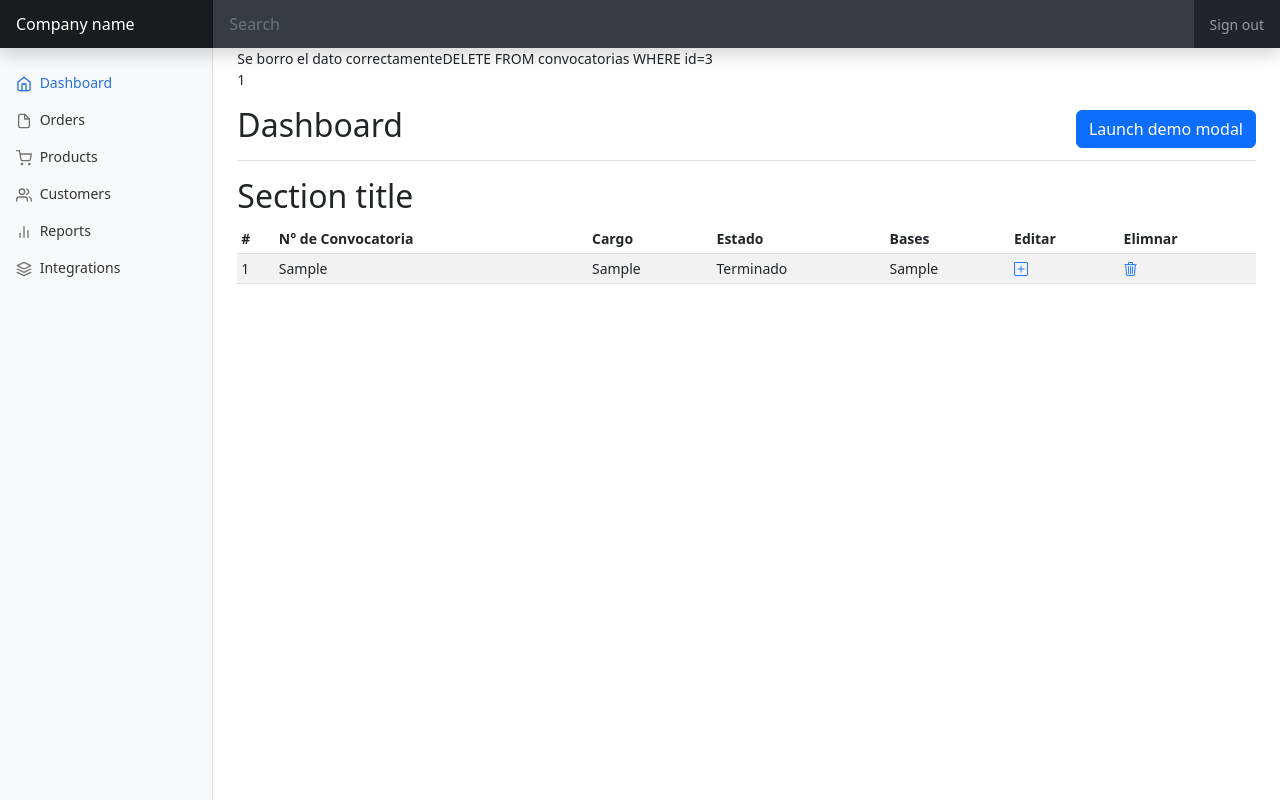
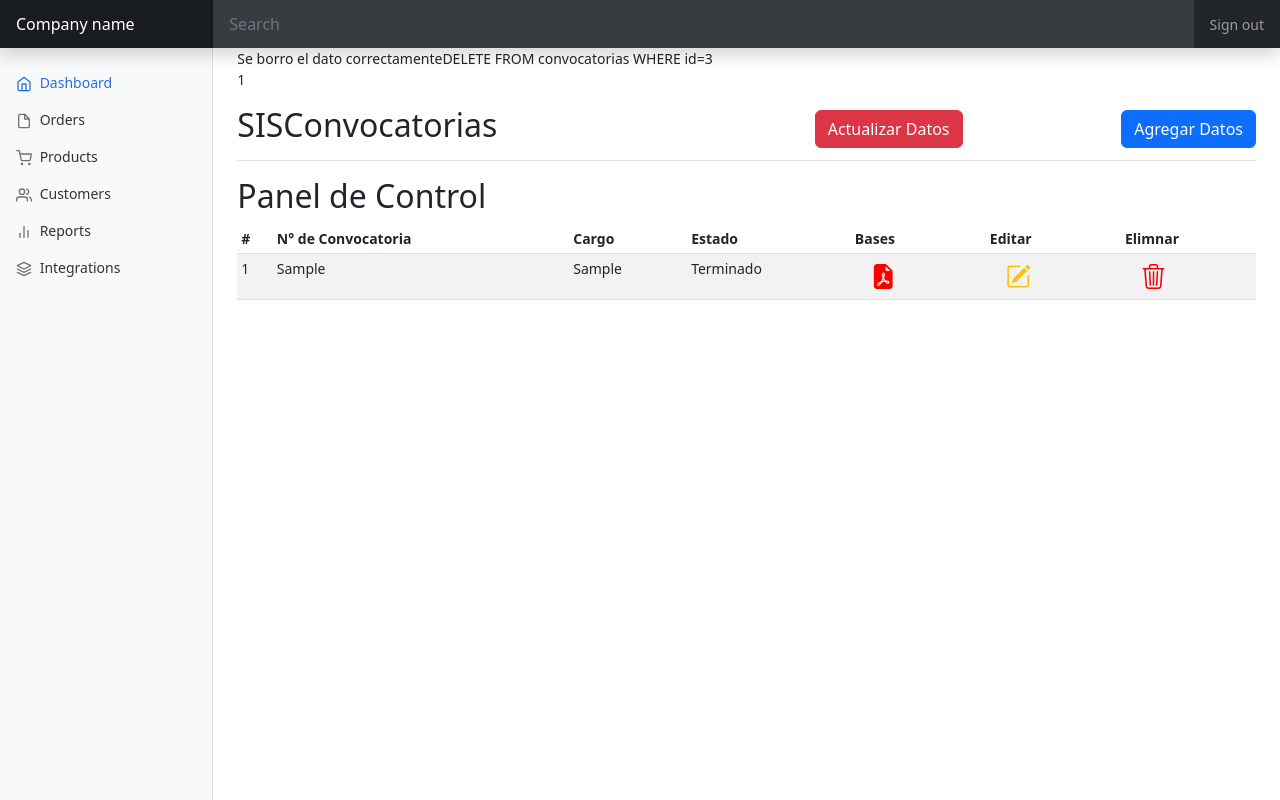
Before and after one commit to jhoncar-bot/Convocatorias-CAS, a PHP site: page /administrador/index.php in a window 1280 px wide. Run offline with PHP 8.4, Linux system fonts and the light colour scheme; the visitor is signed in with stand-in values (Sample User, id 1); tables that the repository leaves empty or names only in its code hold one stand-in row (values such as "Sample post"); some libraries are stand-ins or nearby versions.

Commit message:
creation convocatoria crud

```diff
--- a/administrador/index.php
+++ b/administrador/index.php
@@ -1,13 +1,30 @@
 <?php
 include("options.php");
 include("conexion.php");
+
 $sql="SELECT * FROM convocatoria";
 $resultado=$conn->query($sql);
+$id=(isset($_GET['id']))?$_GET['id']:'';
+$numConvocatoria='';
+$cargo='';
+$estado='';
+$bases='';
+if($id!=''){
+  $sql="SELECT * FROM convocatoria WHERE id=$id";
+  $result=$conn->query($sql);
+  $fila=$result->fetch_row();
+  $id=$fila[0];
+  $numConvocatoria=$fila[1];
+  $cargo=$fila[2];
+  $estado=$fila[3];
+  $bases=$fila[4];
+}
+?>
 
-?>
 <main class="col-md-9 ms-sm-auto col-lg-10 px-md-4">
   <?php
   /*$sql="INSERT INTO convocatoria(numConvocatoria,cargo,estado,bases) VALUES ('CAS 039-2022','EXPERTO(A) DE COMUNICACIONES','EN PROCESO','https://talento.sunedu.gob.pe/')";*/
+  print($id);
   $sql="DELETE FROM convocatorias WHERE id=3";
   $eliminar=$conn->query($sql);
   if ($eliminar) {
@@ -34,50 +51,19 @@ $resultado=$conn->query($sql);
       ?>
 
       <div class="d-flex justify-content-between flex-wrap flex-md-nowrap align-items-center pt-3 pb-2 mb-3 border-bottom">
-        <h1 class="h2">Dashboard</h1>
+        <h1 class="h2">SISConvocatorias</h1>
         <!-- Button trigger modal -->
-        <button type="button" class="btn btn-primary" data-bs-toggle="modal" data-bs-target="#exampleModal">
-          Launch demo modal
+        <a href="" id="press"  data-bs-toggle="modal" data-bs-target="#Modal2"></a>
+        <a href="./" class="btn btn-danger">Actualizar Datos</a>
+        <button type="button" class="btn btn-primary" data-bs-toggle="modal" data-bs-target="#Modal1">
+          Agregar Datos
         </button>
-        <div class="modal fade" id="exampleModal" tabindex="-1" aria-labelledby="exampleModalLabel" aria-hidden="true">
-          <div class="modal-dialog">
-            <div class="modal-content">
-              <div class="modal-header">
-                <h5 class="modal-title" id="exampleModalLabel">Agregue una Convocatoria:</h5>
-                <button type="button" class="btn-close" data-bs-dismiss="modal" aria-label="Close"></button>
-              </div>
-              <div class="modal-body">
-                <form action="convocatoriaEvalua.php" method="GET" id="enviar" >
-                 <div class="mb-3">
-                  <label for="exampleFormControlInput1" class="form-label">N° de Convocatoria:</label>
-                  <input type="text" class="form-control" name="numConvocatoria" placeholder="N° de Convocatoria">
-                </div>
-                <div class="mb-3">
-                  <label for="exampleFormControlInput1" class="form-label">Cargo:</label>
-                  <input type="text" class="form-control" name="cargo"  placeholder="Cargo">
-                </div>
 
-              <div class="mb-3">
-                <label for="exampleFormControlInput1" class="form-label">Estado:</label>
-                <input type="text" class="form-control" name="estado" placeholder="Estado">
-              </div>
-              <div class="mb-3">
-                <label for="exampleFormControlInput1" class="form-label">Bases:</label>
-                <input type="text" class="form-control" name="base" placeholder="Link">
-              </div>
-            </form>
-          </div>
-          <div class="modal-footer">
-            <button type="button" class="btn btn-secondary" data-bs-dismiss="modal">Cerrar</button>
-            <button type="submit" class="btn btn-primary" form="enviar">Guardar</button>
-          </div>
-        </div>
-      </div>
-    </div>
+
 
       </div>
 
-  <h2>Section title</h2>
+      <h2>Panel de Control</h2>
       <div class="table-responsive">
         <table class="table table-striped table-sm">
           <thead >
@@ -98,9 +84,9 @@ $resultado=$conn->query($sql);
                 <td><?php echo $fila[1]?></td>
                 <td><?php echo $fila[2]?></td>
                 <td><?php echo $fila[3]?></td>
-            <td><?php echo $fila[4]?></td>
-            <td class="icono"><a href=" "><i class="bi bi-plus-square"></i></a></td>
-            <td><a href=" "><i class="bi bi-trash3"></a></i></td>
+                <td><?php echo($fila[4]!='')?'<a href="'.$fila[4].'" target="_blank" class="p-3 py-6"><i class="bi bi-file-earmark-pdf-fill icono"></i></a>':'';?></td>
+                <td ><a href="index.php?id=<?php echo $fila[0]?>" class="p-3 py-6" ><i class="bi bi-pencil-square icono1"></i></a></td>
+                <td><a href="convocatoriaEvalua.php?op=eliminar&id=<?php echo $fila[0]?>" class="p-3 py-6"><i class="bi bi-trash3  icono " ></a></i></td>
               </tr>
             <?php } ?>
           </tbody>
@@ -109,14 +95,102 @@ $resultado=$conn->query($sql);
       </div>
 
     </main>
+    <!-- modal guardar -->
+    <div class="modal fade" id="Modal1" tabindex="-1" aria-labelledby="exampleModalLabel" aria-hidden="true">
+      <div class="modal-dialog">
+        <div class="modal-content">
+          <div class="modal-header">
+            <h5 class="modal-title" id="exampleModalLabel">Agregue una Convocatoria:</h5>
+            <button type="button" class="btn-close" data-bs-dismiss="modal" aria-label="Close"></button>
+          </div>
+          <div class="modal-body">
+            <form action="convocatoriaEvalua.php" method="GET" id="enviar" >
+             <div class="mb-3">
+              <label for="exampleFormControlInput1" class="form-label">N° de Convocatoria:</label>
+              <input type="text" class="form-control" name="numConvocatoria"  placeholder="N° de Convocatoria">
+            </div>
+            <div class="mb-3">
+              <label for="exampleFormControlInput1" class="form-label">Cargo:</label>
+              <textarea class="form-control" name="cargo"  placeholder="Cargo"></textarea>
 
+            </div>
 
+            <div class="mb-3">
+              <label for="exampleFormControlInput1" class="form-label">Estado:</label>
+              <input type="text" class="form-control" name="estado" placeholder="Estado">
+            </div>
+            <div class="mb-3">
+              <label for="exampleFormControlInput1" class="form-label">Bases:</label>
+              <textarea class="form-control" name="base"  placeholder="Link"></textarea>
+
+            </div>
+          </form>
+        </div>
+        <div class="modal-footer">
+          <button type="button" class="btn btn-secondary" data-bs-dismiss="modal">Cerrar</button>
+          <button type="submit" class="btn btn-primary" form="enviar">Guardar</button>
+        </div>
+      </div>
+    </div>
+  </div>
+  <!-- modal editar -->
+  <div class="modal fade" id="Modal2" tabindex="-1" aria-labelledby="exampleModalLabel" aria-hidden="true">
+    <div class="modal-dialog">
+      <div class="modal-content">
+        <div class="modal-header">
+          <h5 class="modal-title" id="exampleModalLabel">Edite una Convocatoria:</h5>
+          <button type="button" class="btn-close" data-bs-dismiss="modal" aria-label="Close"></button>
+        </div>
+        <div class="modal-body">
+          <form action="convocatoriaEvalua.php" method="GET" id="enviarEditar" >
+            <input type="text" name="id" value="<?php echo $id; ?>" hidden>
+           <div class="mb-3">
+            <label for="exampleFormControlInput1" class="form-label">N° de Convocatoria:</label>
+            <input type="text" class="form-control" name="numConvocatoria" value="<?php echo $numConvocatoria; ?>" placeholder="N° de Convocatoria">
+          </div>
+          <div class="mb-3">
+            <label for="exampleFormControlInput1" class="form-label">Cargo:</label>
+            <textarea class="form-control" name="cargo"  placeholder="Cargo"><?php echo $cargo;?></textarea>
+
+          </div>
+
+          <div class="mb-3">
+            <label for="exampleFormControlInput1" class="form-label">Estado:</label>
+            <input type="text" class="form-control" name="estado" value="<?php echo $estado; ?>" placeholder="Estado">
+          </div>
+          <div class="mb-3">
+            <label for="exampleFormControlInput1" class="form-label">Bases:</label>
+            <textarea class="form-control" name="base"  placeholder="Link"><?php echo $bases;?></textarea>
+
+          </div>
+        </form>
+      </div>
+      <div class="modal-footer">
+        <button type="button" class="btn btn-secondary" data-bs-dismiss="modal">Cerrar</button>
+        <button type="submit" class="btn btn-primary" form="enviarEditar">Editar</button>
+      </div>
+    </div>
+  </div>
+</div>
 
 <style type="text/css">
   .icono{
-  background-color: red;
+    font-size: 25px;
+    color: red;
+  }
+  .icono1{
+    font-size: 25px;
+    color: #ffc107;
   }
 /*  thead{
     background-color: red;
   }*/
 </style>
+<?php
+if($id!=''){
+  echo '<script type="text/javascript">
+  document.getElementById("press").click();
+  </script>';
+
+}
+?>
```
Also changed, not shown: administrador/convocatoriaEvalua.php (+24 -14 lines), administrador/editar_convocatoria.php (added, +35 -0 lines). Lines whose indentation alone changed are shown as unchanged.
